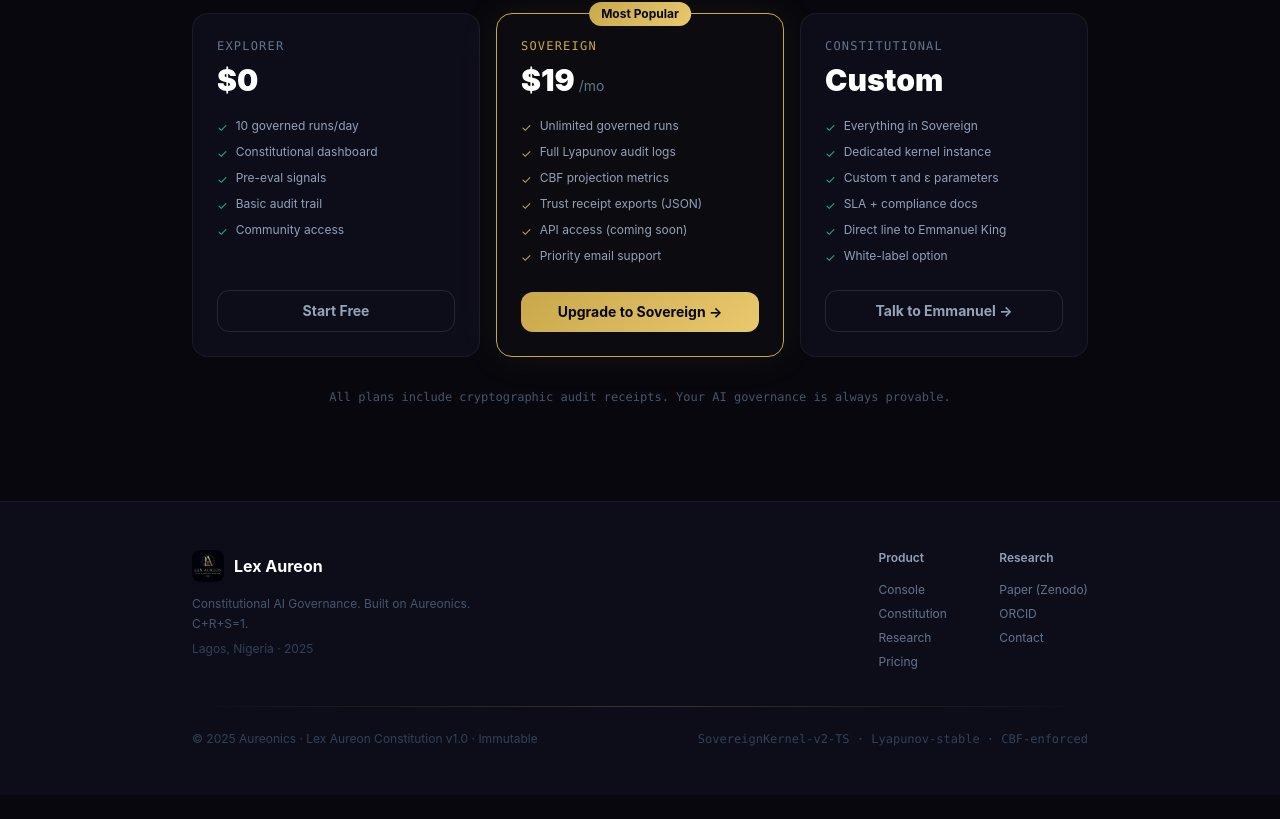
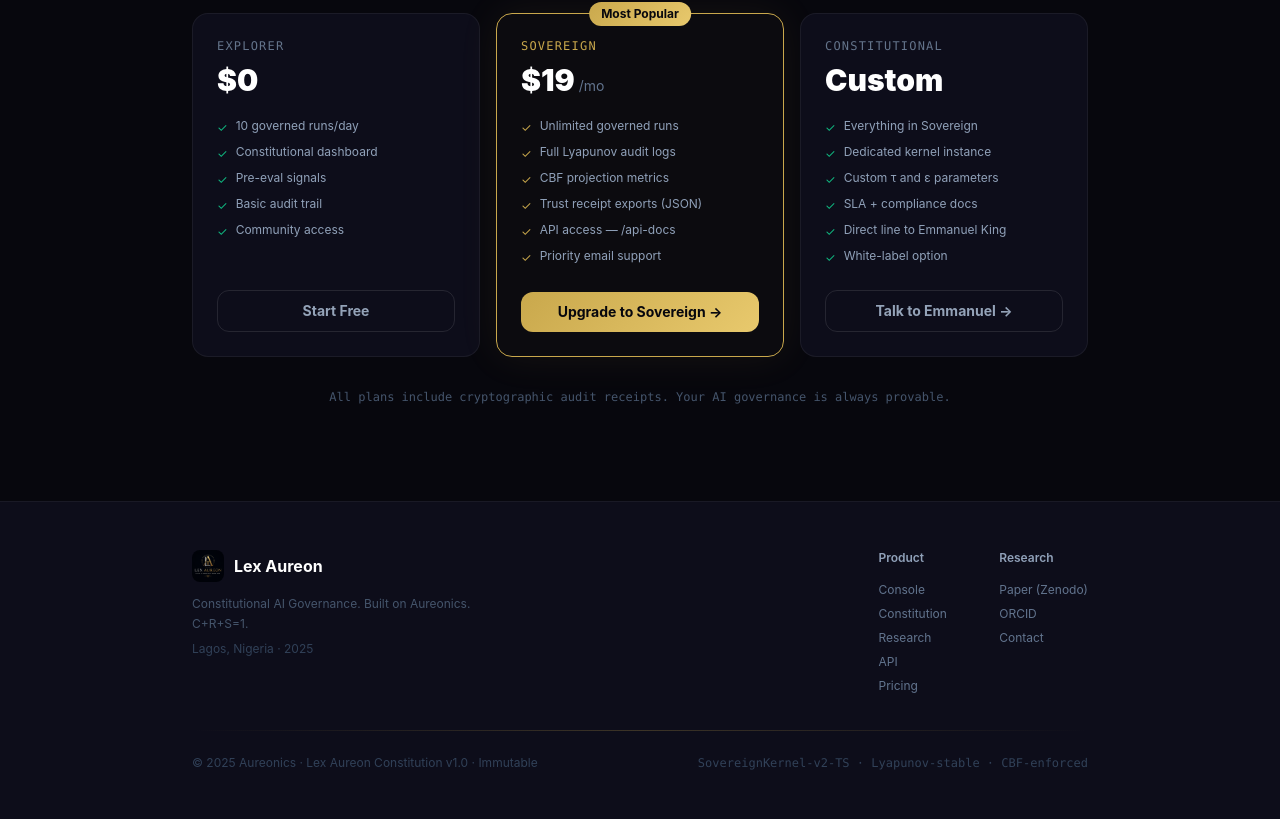
Before and after one commit to omomehinemmanuel5-boop/Lexaureon-frontend, a Next.js app: page / in a window 1280 px wide. Shown: the part 7094-7913 px from the top of the page. Before the commit the page ends 7889 px from the top, so only its background shows below. Built offline with nearby package versions, Linux system fonts and the light colour scheme.

Commit message:
feat: add API link to footer nav + update Sovereign pricing tier

```diff
--- a/app/page.tsx
+++ b/app/page.tsx
@@ -699,7 +699,7 @@
       name: 'Sovereign', price: '$19', period: '/mo', cta: 'Upgrade to Sovereign →',
       href: 'mailto:lexaureon@gmail.com?subject=Pro Upgrade - Lex Aureon',
       highlight: true, badge: 'Most Popular',
-      features: ['Unlimited governed runs', 'Full Lyapunov audit logs', 'CBF projection metrics', 'Trust receipt exports (JSON)', 'API access (coming soon)', 'Priority email support'],
+      features: ['Unlimited governed runs', 'Full Lyapunov audit logs', 'CBF projection metrics', 'Trust receipt exports (JSON)', 'API access — /api-docs', 'Priority email support'],
     },
     {
       name: 'Constitutional', price: 'Custom', cta: 'Talk to Emmanuel →',
@@ -795,7 +795,7 @@
             <div className="grid grid-cols-2 gap-8 text-xs text-slate-500">
               <div>
                 <div className="font-semibold text-slate-400 mb-3">Product</div>
-                {[['Console', '/console'], ['Constitution', '/constitution'], ['Research', '/research'], ['Pricing', '#pricing']].map(([l,h]) => (
+                {[['Console', '/console'], ['Constitution', '/constitution'], ['Research', '/research'], ['API', '/api-docs'], ['Pricing', '#pricing']].map(([l,h]) => (
                   <a key={l} href={h} className="block py-1 hover:text-slate-300 transition-colors">{l}</a>
                 ))}
               </div>
```
